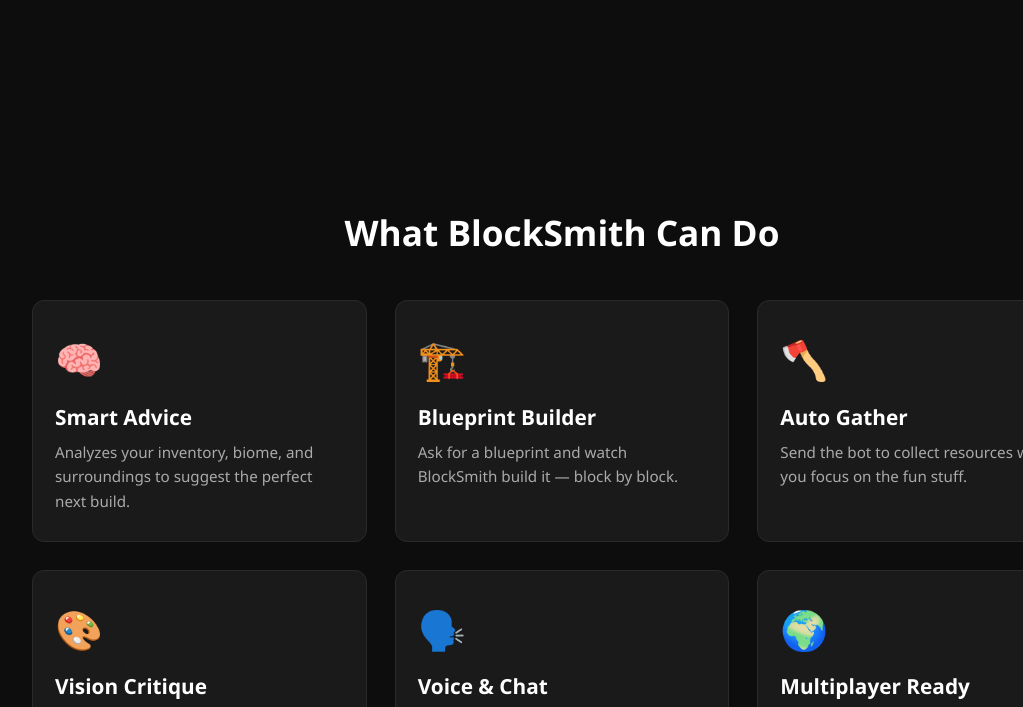
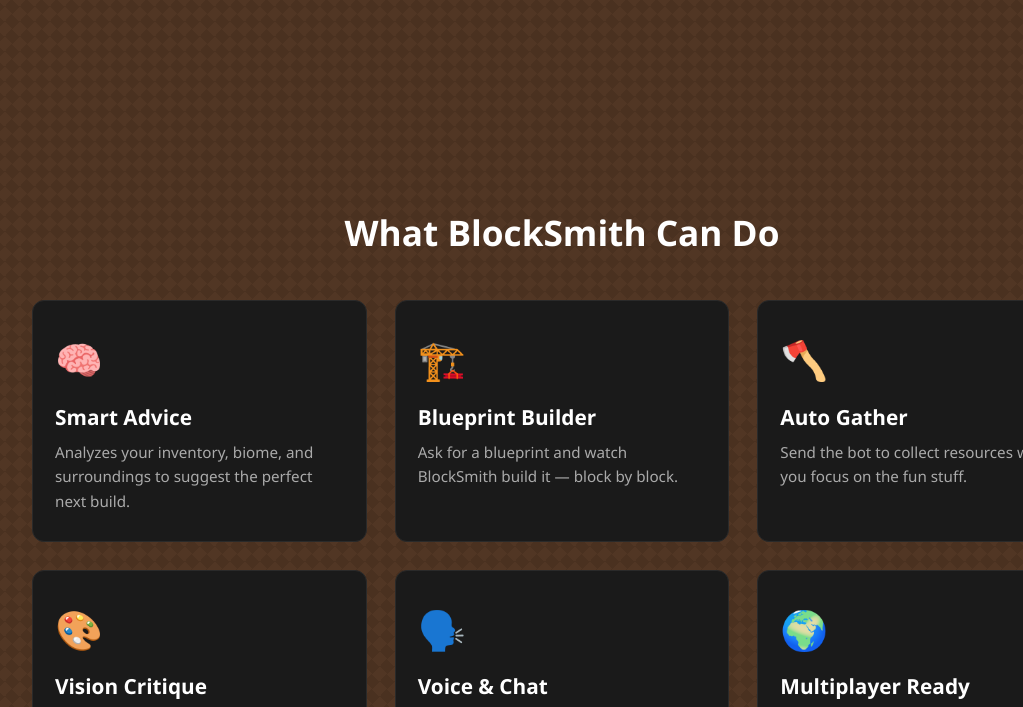
Before and after one commit to JamesTheGiblet/minecraft, a plain HTML site: page index.html in a window 1280 px wide. Shown: the part 496-1203 px from the top of the page, without its empty margins (78-1101 px from the left). Drawn offline with Linux system fonts and the light colour scheme.

Commit message:
feat: Update body background to enhance Minecraft-themed styling

```diff
--- a/style.css
+++ b/style.css
@@ -7,9 +7,17 @@
 
 body {
     font-family: 'Segoe UI', Tahoma, Geneva, Verdana, sans-serif;
-    background: #0d0d0d;
     color: #e0e0e0;
     line-height: 1.6;
+
+    /* A multi-layered background to create a blocky, textured feel like a Minecraft block */
+    background-color: #593d29; /* Base dirt color */
+    background-image:
+        /* Small, darker specks */
+        repeating-conic-gradient(from 45deg, #4a3120 0% 25%, #513624 0% 50%),
+        /* Larger, lighter patches */
+        repeating-conic-gradient(from 0deg, rgba(255,255,255,0.05) 0% 25%, transparent 0% 50%);
+    background-size: 15px 15px, 30px 30px;
 }
 
 /* ─── UTILITY ─── */
```
